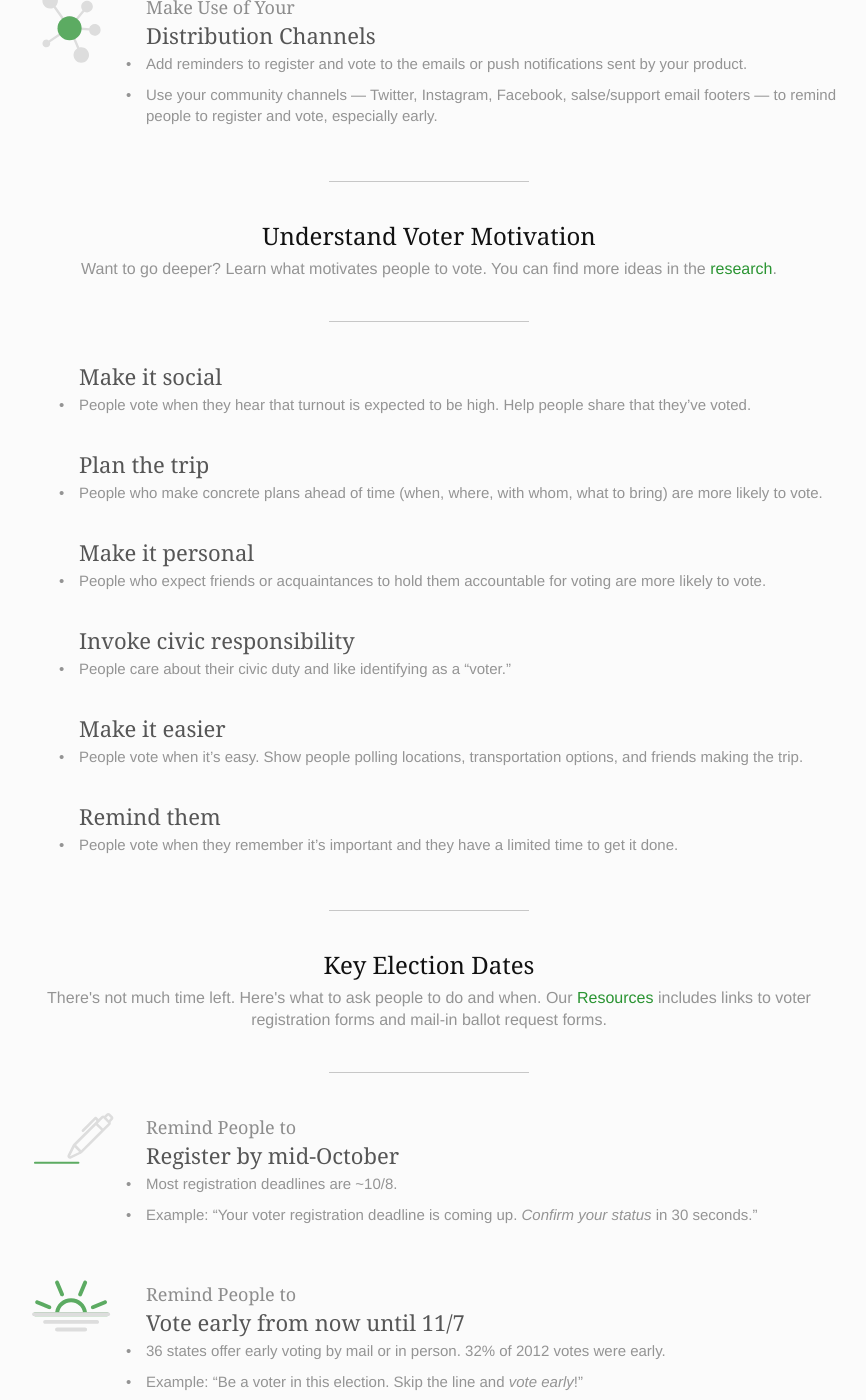
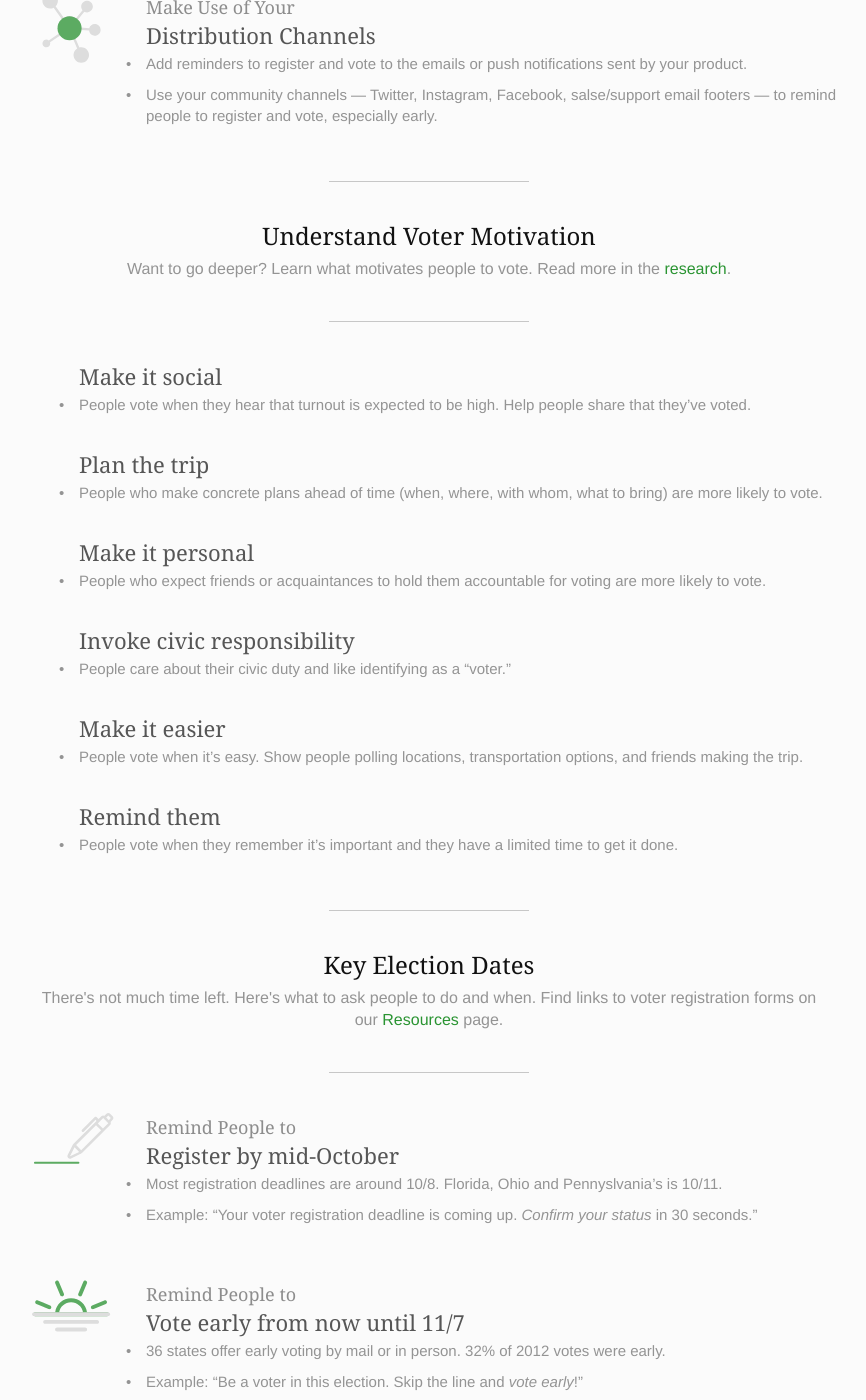
Before and after one commit to techthevote/techthevote.github.io, a Jekyll site: the page built from playbook.md, in a window 1280 px wide and 1400 px high, scrolled down 1175 px. Shown: the whole window, without its empty margins (211-1077 px from the left). Built offline with Jekyll 4.4.1, drawn with Linux system fonts in a browser that asks for light colours; nearby versions of some CDN libraries; comment, search, counter and statistics services are not loaded; some of the changed text lies outside the part shown.

Commit message:
Update playbook.md

```diff
--- a/playbook.md
+++ b/playbook.md
@@ -24,7 +24,7 @@
   </a>
   <a href="#" class="nav-element chapter-2">
     <div class="nav-element-title">Voter Motivation</div>
-    <div class="nav-element-description">What motivates people to vote.</div>
+    <div class="nav-element-description">What motivates people to vote</div>
   </a>
   <a href="#" class="nav-element chapter-3">
     <div class="nav-element-title">Key Election Dates</div>
@@ -49,7 +49,7 @@
 ### Remind People to
 {: .playbook-leading-to-action }
 <h2 class="playbook-action">Register and Vote</h2>
-* Put up <a href="./resources" class="nav-element">three of our free banners</a> nationwide on your main page to remind people to 1) Register, 2) Vote early, and 3) Vote on Election Day.
+* Put up <a href="./resources" class="nav-element">three of our free banners</a> nationwide on your main page to remind people to 1) register, 2) vote early, and 3) vote on Election Day.
 * Add <a href="./resources" class="nav-element">free embeds</a> to your product so people can check their registration status, register to vote, and request a mail-in ballot.
 </div>
 </div>
@@ -88,7 +88,7 @@
 
 <!-- Start DYOF -->
 <div class="playbook-subtitle">Understand Voter Motivation</div>
-<div class="playbook-title-description">Want to go deeper? Learn what motivates people to vote. You can find more ideas in the <a target="_blank" href="https://www.gsb.stanford.edu/insights/research-backed-ways-get-out-vote">research</a>.</div>
+<div class="playbook-title-description">Want to go deeper? Learn what motivates people to vote. Read more in the <a target="_blank" href="https://www.gsb.stanford.edu/insights/research-backed-ways-get-out-vote">research</a>.</div>
 
 ---
 
@@ -139,7 +139,7 @@
 
 <!-- Start Election Dates Section -->
 <div class="playbook-subtitle">Key Election Dates</div>
-<div class="playbook-title-description">There's not much time left. Here's what to ask people to do and when. Our <a href="/resources">Resources</a> includes links to voter registration forms and mail-in ballot request forms.</div>
+<div class="playbook-title-description">There's not much time left. Here's what to ask people to do and when. Find links to voter registration forms on our <a href="/resources">Resources</a> page.</div>
 
 ---
 
@@ -152,7 +152,7 @@
 ### Remind People to
 {: .playbook-leading-to-action }
 <h2 class="playbook-action">Register by mid-October</h2>
-* Most registration deadlines are ~10/8.
+* Most registration deadlines are around 10/8. Florida, Ohio and Pennyslvania's is 10/11.
 * Example: “Your voter registration deadline is coming up. _Confirm your status_ in 30 seconds.”
 </div>
 </div>
```
